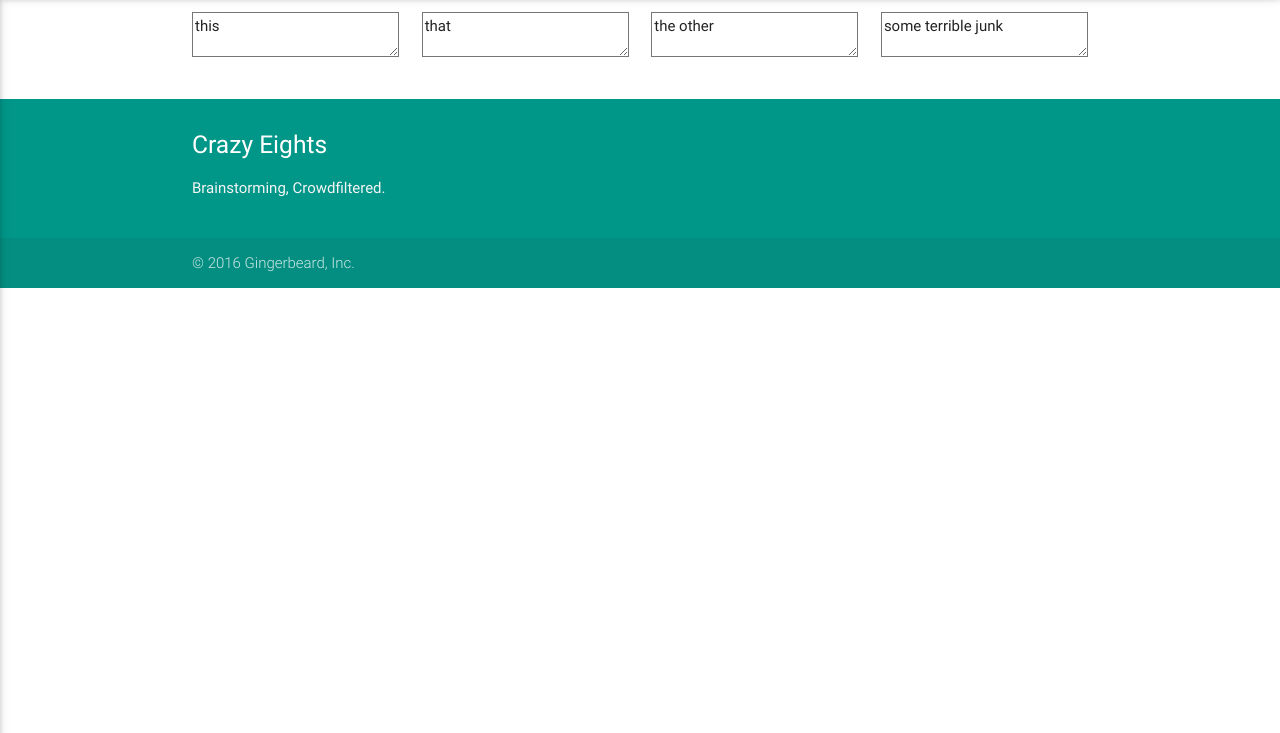
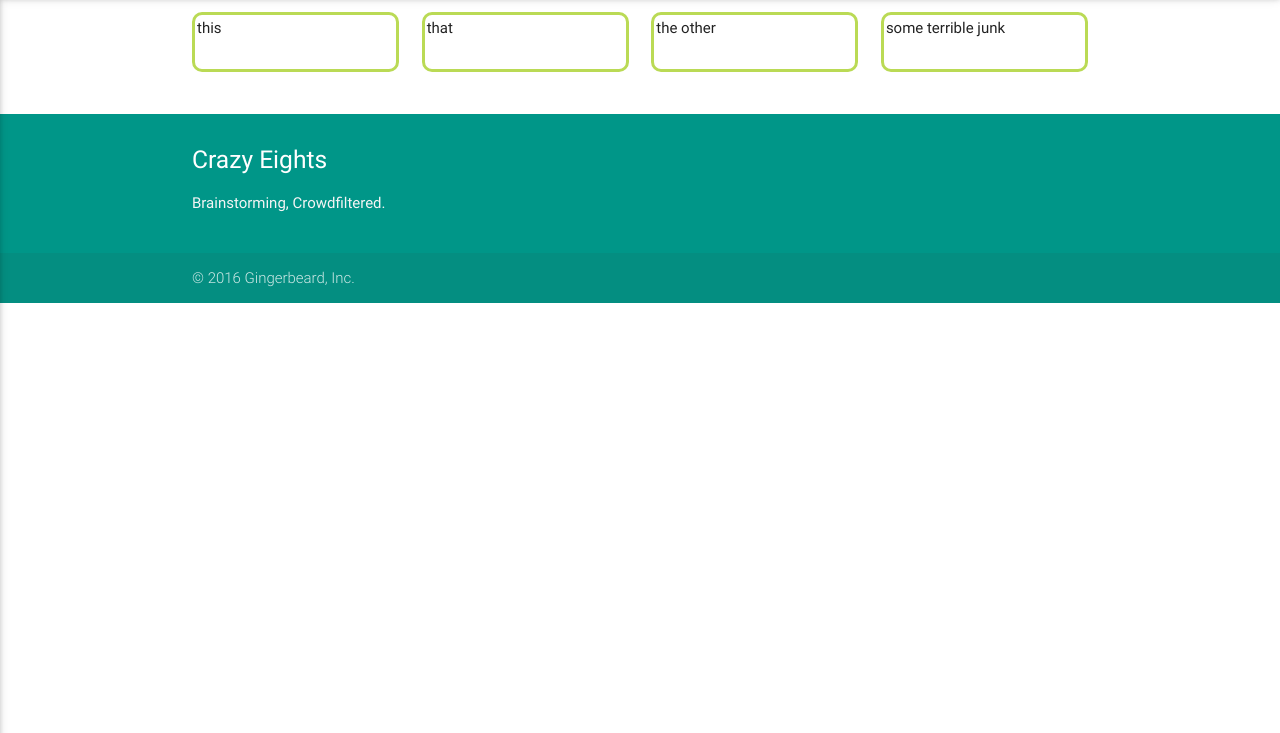
Before and after one commit to chansehorton/crazy-eights-poll, a plain HTML site: page index.html in a window 1280 px wide. Shown: the part 67-800 px from the top of the page. Drawn offline with nearby package versions, Linux system fonts and the light colour scheme; no server answers.

Commit message:
get request working, post request not

```diff
--- a/css/style.css
+++ b/css/style.css
@@ -20,6 +20,13 @@ h5 .left-align {
   padding-left: 10px;
 }
 
+textarea {
+  border: 3px solid #BADA55;
+  border-radius: 10px;
+  min-height: 60px;
+  resize: none;
+}
+
 .button-collapse {
   color: #26a69a;
 }
--- a/index.html
+++ b/index.html
@@ -31,16 +31,16 @@
 
       <div class="row">
         <div class="col l3 m4 s12 poll-item">
-          <textarea name="" cols="20" rows="40">this</textarea>
+          <textarea name="" cols="20" rows="2" maxlength="40">this</textarea>
         </div>
         <div class="col l3 m4 s12 poll-item">
-          <textarea name="" cols="20" rows="40">that</textarea>
+          <textarea name="" cols="20" rows="2" maxlength="40">that</textarea>
         </div>
         <div class="col l3 m4 s12 poll-item">
-          <textarea name="" cols="20" rows="40">the other</textarea>
+          <textarea name="" cols="20" rows="2" maxlength="40">the other</textarea>
         </div>
         <div class="col l3 m4 s12 poll-item">
-          <textarea name="" cols="20" rows="40">some terrible junk</textarea>
+          <textarea name="" cols="20" rows="2" maxlength="40">some terrible junk</textarea>
         </div>
       </div>
 
--- a/js/index.js
+++ b/js/index.js
@@ -10,11 +10,35 @@ $( document ).ready(function() {
     optionsArray.push($(this).children().val());
   });
 
-  $.post('https://strawpoll.me/api/v2/polls', {
+
+  // $.getJSON('https://g-strawpoll.herokuapp.com/api/v2/polls/1')
+  //   .done(function(response) {
+  //     console.log(response);
+  //   })
+  //   .fail(function(response) {
+  //     console.log('error');
+  //     console.log(response);
+  //   });
+
+  console.log(JSON.stringify({
+    title: 'chanse test',
+    options: optionsArray,
+    multi: false
+  }));
+// {
+//    "title": "This is a test poll.",
+//    "options": [
+//        "Option #1",
+//        "Option #2"
+//    ],
+//    "multi": true
+// })
+
+  $.post('https://g-strawpoll.herokuapp.com/api/v2/polls', JSON.stringify({
     title: 'chanse test poll',
     options: optionsArray,
     multi: false
-  })
+  }))
     .done(function(response) {
       console.log(response);
     })
```
